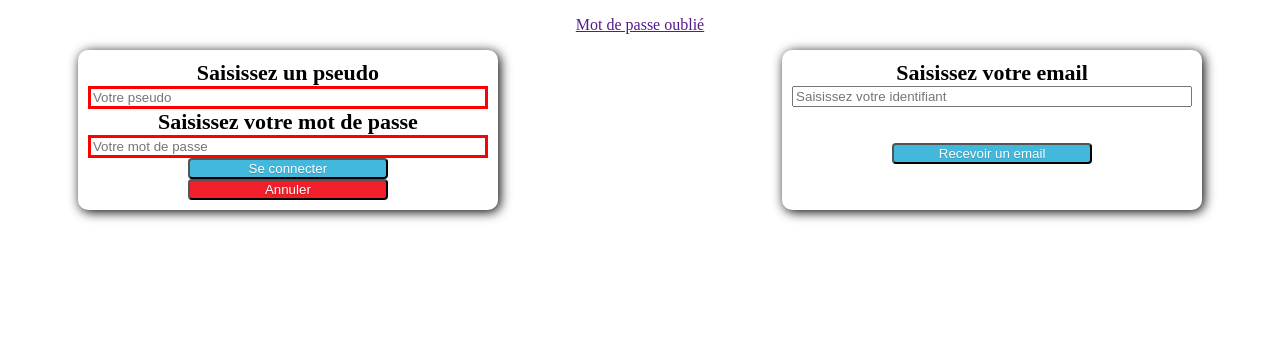
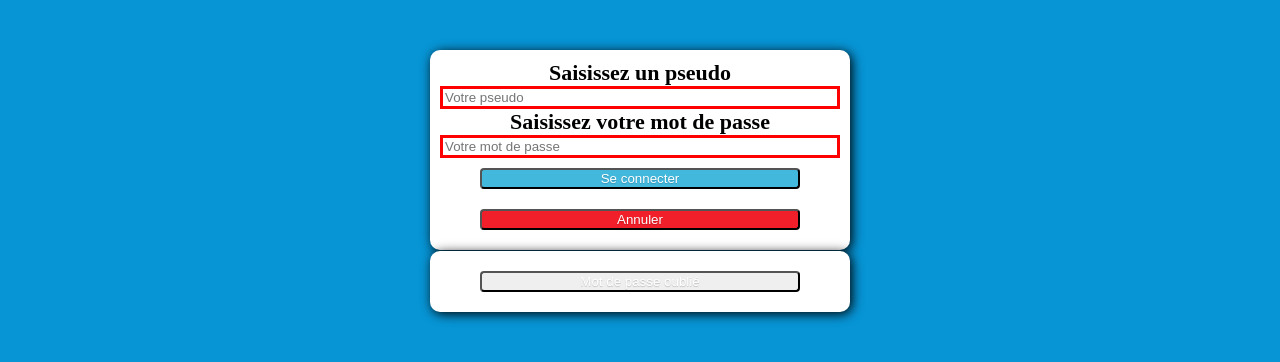
Before and after one commit to fmstheo/Angular_bapa, an Angular app: page / in a window 1280 px wide. Shown: the top 362 px of the page. Built offline with nearby package versions, Linux system fonts and the light colour scheme.

Commit message:
une avancée prometteuse

```diff
--- a/src/app/app-routing.module.ts
+++ b/src/app/app-routing.module.ts
@@ -6,6 +6,7 @@ import { Erreur404Component } from './erreur404/erreur404.component';
 const routes: Routes = [
   {path:'', component:ConnexionComponent},
   {path:'connexion', component:ConnexionComponent},
+  {path:'intranet', loadChildren:'./intranet/intranet.module#IntranetModule'},
   {path:'**', component:Erreur404Component}
 ];
 
--- a/src/app/connexion/connexion.component.css
+++ b/src/app/connexion/connexion.component.css
@@ -1,12 +1,14 @@
+
 form{
+    background-color: white;
     width: 400px;
     margin-top: 50px;
     margin-right: auto;
-        margin-left: auto;
+    margin-left: auto;
     padding :10px;
     display: flex;
     flex-direction: column;
-    justify-content: center;
+    /* justify-content: center; */
     box-shadow: 2px 2px 12px rgb(0, 0, 0);
     border-radius: 10px;
 }
@@ -16,3 +18,17 @@ label{
     font-weight: bold !important;
     text-align: center;
   }
+
+  p{
+    background-color: white;
+    width: 400px;
+    margin-top: 1px;
+    margin-right: auto;
+    margin-left: auto;
+    padding :10px;
+    display: flex;
+    flex-direction: column;
+    /* justify-content: center; */
+    box-shadow: 2px 2px 12px rgb(0, 0, 0);
+    border-radius: 10px;
+  }
--- a/src/app/connexion/connexion.component.html
+++ b/src/app/connexion/connexion.component.html
@@ -1,21 +1,24 @@
 <section>
-  <form *ngIf="!connecte" (ngSubmit)="envoieID()">
+  <form *ngIf="!authentification.connecte" (ngSubmit)="envoieID()">
     <label for="id">Saisissez un pseudo</label>
-    <input name="id" [(ngModel)]="identifiants.id" placeholder="Votre pseudo" required>
+    <input name="id" [(ngModel)]="identifiants.id" #iduser="ngModel" minlength="8" placeholder="Votre pseudo" required>
+    <!-- <div *ngif="iduser.control.invalid">Merci de saisir un pseudo de 8 carractères</div> -->
     <label for="id">Saisissez votre mot de passe</label>
     <input name="mdp" [(ngModel)]="identifiants.mdp" placeholder="Votre mot de passe" required>
     <input type="submit" value="Se connecter">
     <input type="reset" value="Annuler">
+
   </form>
-  <button *ngIf="connecte">Se connecter</button>
-  <p>
-    <a href="">Mot de passe oublié</a>
+  <p *ngIf="!mdpforget">
+  <button *ngIf="!mdpmdpforget" (click)="setmdpforget() ; authentification.setConnecte()">Mot de passe oublié</button>
+
+    <button *ngIf="authentification.connecte" (click)="authentification.setConnecte()">Se déconnecter</button>
   </p>
-  <form>
-      <label for="id">Saisissez votre email</label>
+
+  <form *ngIf="mdpforget" (ngSubmit)="envoieID(); setmdpforget()">
+    <label for="id">Saisissez votre email</label>
     <input type="oublieID" type="email" placeholder="Saisissez votre identifiant">
     <input type="submit" value="Recevoir un email">
   </form>
 
-
 </section>
--- a/src/app/connexion/connexion.component.ts
+++ b/src/app/connexion/connexion.component.ts
@@ -9,14 +9,22 @@ import { AuthService } from '../services/auth.service';
 })
 export class ConnexionComponent implements OnInit {
 
+  identifiants: ID = { id: "", mdp: "" };
+  mdpforget: boolean = false;
+
+  constructor(public authentification: AuthService) { }
+
+  envoieID() {
+    // console.log("On a mis le formulaire", this.identifiants);
+    this.authentification.setConnecte();
+  }
 
 
-  identifiants:ID={id:"", mdp:""};
 
-  constructor(public autentification :AuthService) {}
+  setmdpforget() {
+    console.log("On zut ca marche");
+    this.mdpforget = !this.mdpforget;
 
-  envoieID(){
-    // console.log("On a mis le formulaire", this.identifiants);
   }
 
   ngOnInit() {
--- /dev/null
+++ b/src/app/intranet/accueil/accueil.component.html
@@ -0,0 +1,3 @@
+<p>
+  accueil works!
+</p>
--- /dev/null
+++ b/src/app/intranet/accueil/accueil.component.ts
@@ -0,0 +1,15 @@
+import { Component, OnInit } from '@angular/core';
+
+@Component({
+  selector: 'app-accueil',
+  templateUrl: './accueil.component.html',
+  styleUrls: ['./accueil.component.css']
+})
+export class AccueilComponent implements OnInit {
+
+  constructor() { }
+
+  ngOnInit() {
+  }
+
+}
--- /dev/null
+++ b/src/app/intranet/menu/menu.component.html
@@ -0,0 +1,3 @@
+<p>
+  menu works!
+</p>
--- /dev/null
+++ b/src/app/intranet/menu/menu.component.ts
@@ -0,0 +1,15 @@
+import { Component, OnInit } from '@angular/core';
+
+@Component({
+  selector: 'app-menu',
+  templateUrl: './menu.component.html',
+  styleUrls: ['./menu.component.css']
+})
+export class MenuComponent implements OnInit {
+
+  constructor() { }
+
+  ngOnInit() {
+  }
+
+}
--- a/src/styles.css
+++ b/src/styles.css
@@ -1,4 +1,5 @@
 html, body{
+    background-color: rgb(7, 149, 214);
     width: 100%;
     height: 100%;
     padding: 0;
@@ -6,8 +7,8 @@ html, body{
 }
 
 section{
-    display:flex;
-    flex-flow: wrap;
+    /* display:flex;
+    flex-flow: wrap;  */
 }
 
 input[type="text"]{
@@ -20,12 +21,15 @@ input[type="reset"]{
     background: rgb(241, 31, 41); /* this is a light blue */
 }
 
-input[type="submit"], input[type="reset"]{
+input[type="submit"], input[type="reset"], button{
     margin: auto;
-    width: 50%;
+    margin-top: 10px;
+    margin-bottom: 10px;
+    width: 80%;
     color: white;
     border-radius: 4px;
     text-shadow: 0 1px 1px rgba(0, 0, 0, 0.2);
+
 }
 
 form input.ng-valid{
```
Also changed, not shown: src/app/intranet/intranet.module.ts (added, +12 -0 lines), src/app/intranet/accueil/accueil.component.css (added), src/app/intranet/menu/menu.component.css (added), 2 other files (tests, documents, lock files or other folders).
